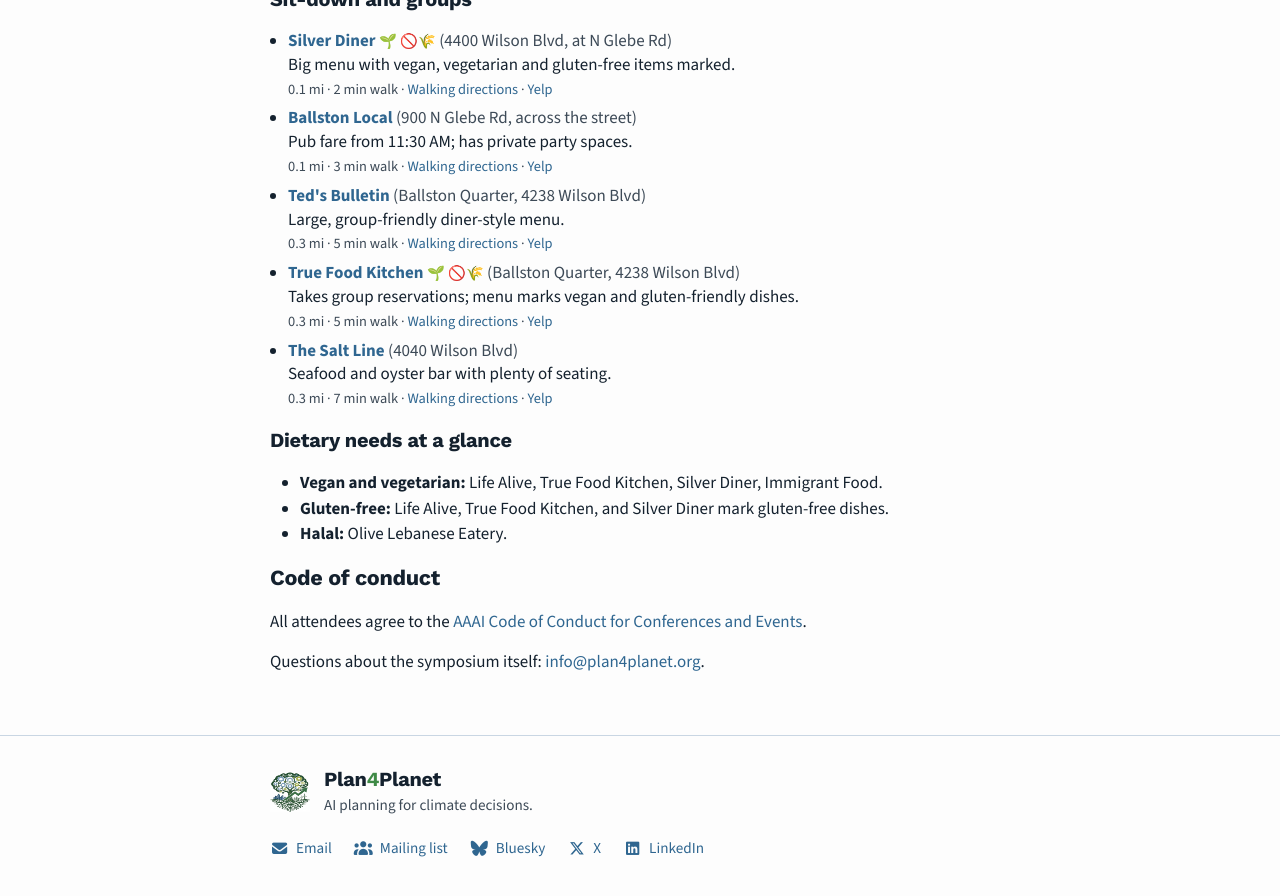
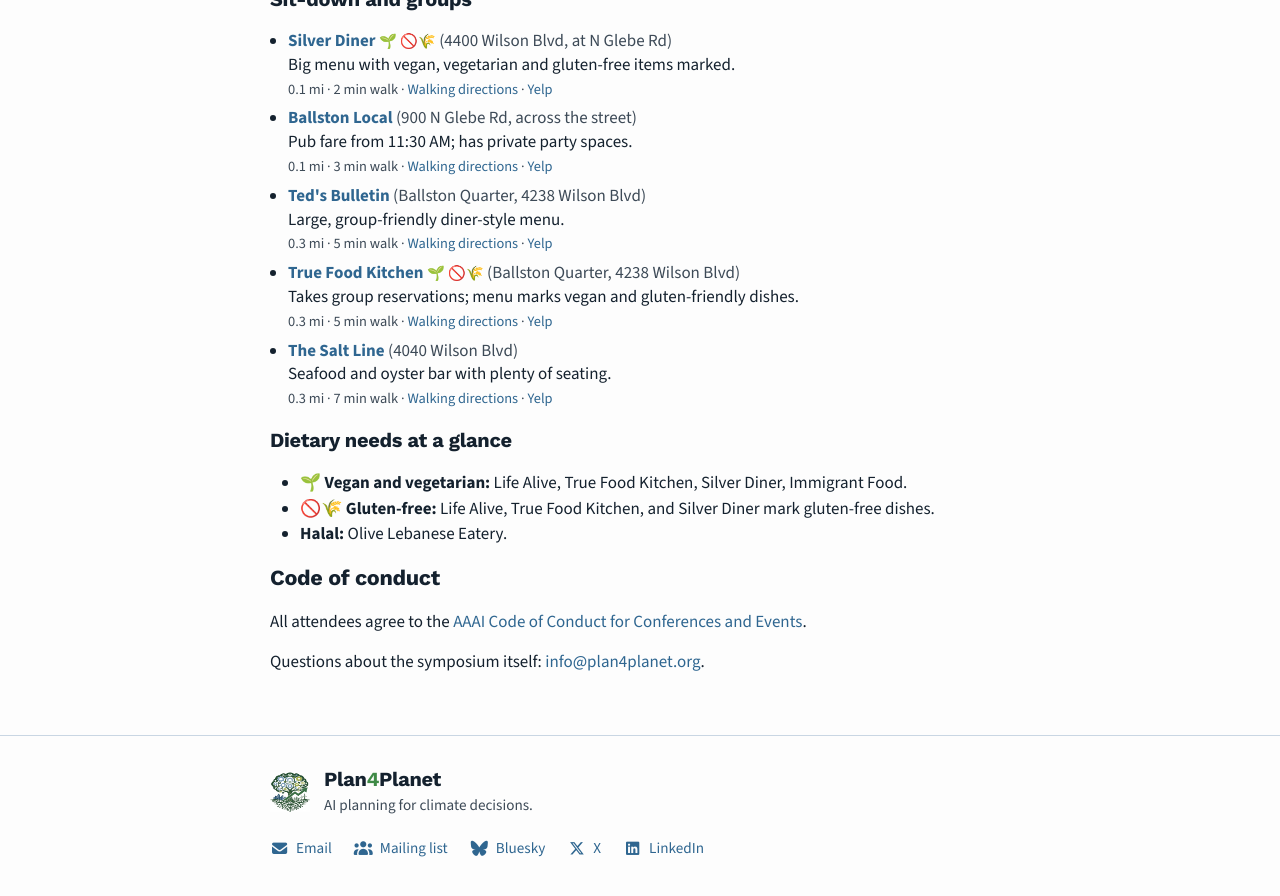
Before and after one commit to plan4planet/plan4planet.github.io, a Jekyll site: the page built from pages/attending.md, in a window 1280 px wide and 900 px high, scrolled down 3175 px. Shown: the top 896 px of the window. Built offline with Jekyll 4.4.1, drawn with Linux system fonts in a browser that asks for light colours; nearby versions of some CDN libraries.

Commit message:
content: diet emoji in the dietary-needs summary too

```diff
--- a/pages/attending.md
+++ b/pages/attending.md
@@ -118,8 +118,8 @@
 
 #### Dietary needs at a glance
 
-- **Vegan and vegetarian:** Life Alive, True Food Kitchen, Silver Diner, Immigrant Food.
-- **Gluten-free:** Life Alive, True Food Kitchen, and Silver Diner mark gluten-free dishes.
+- 🌱 **Vegan and vegetarian:** Life Alive, True Food Kitchen, Silver Diner, Immigrant Food.
+- 🚫🌾 **Gluten-free:** Life Alive, True Food Kitchen, and Silver Diner mark gluten-free dishes.
 - **Halal:** Olive Lebanese Eatery.
 
 ### Code of conduct
```
